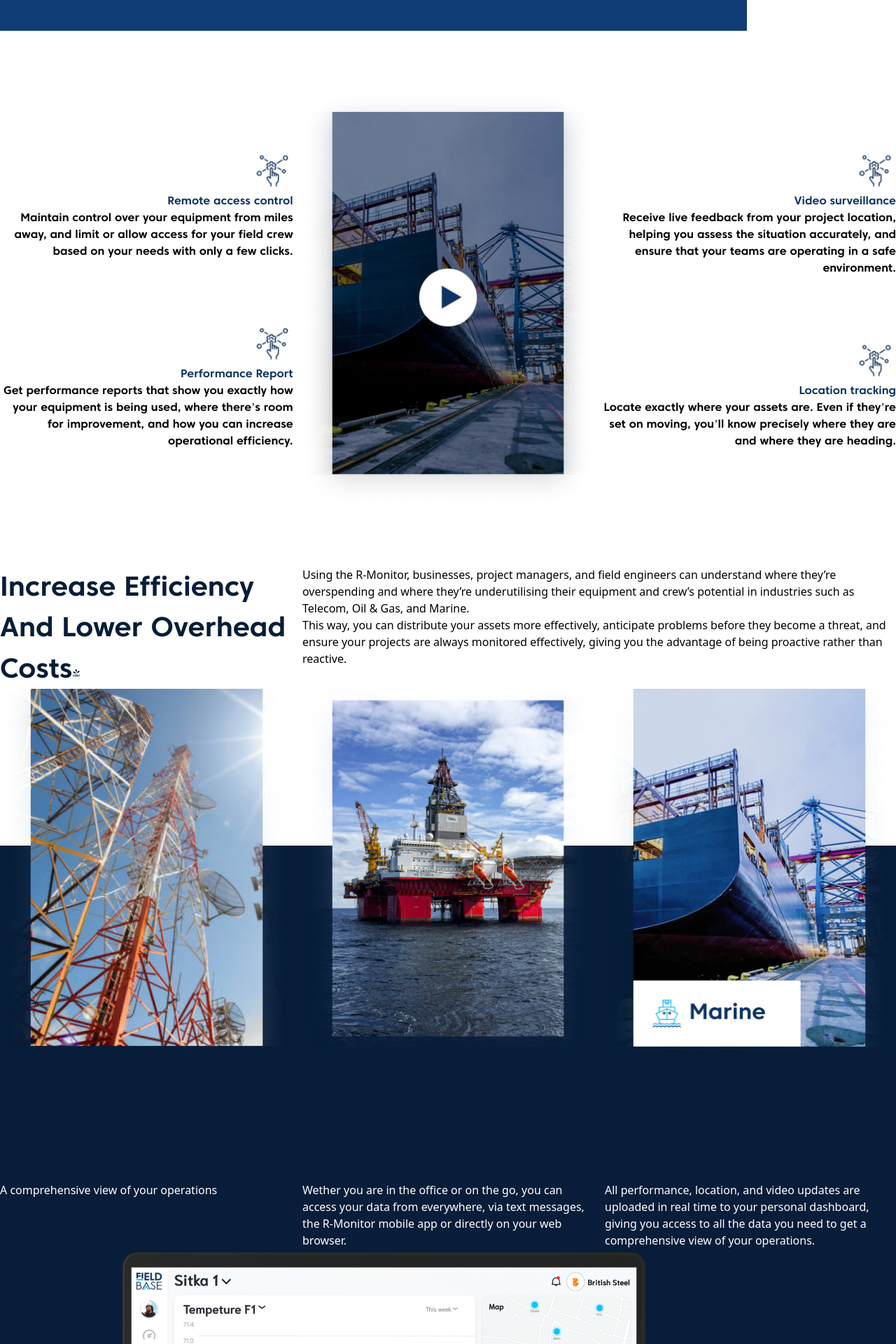
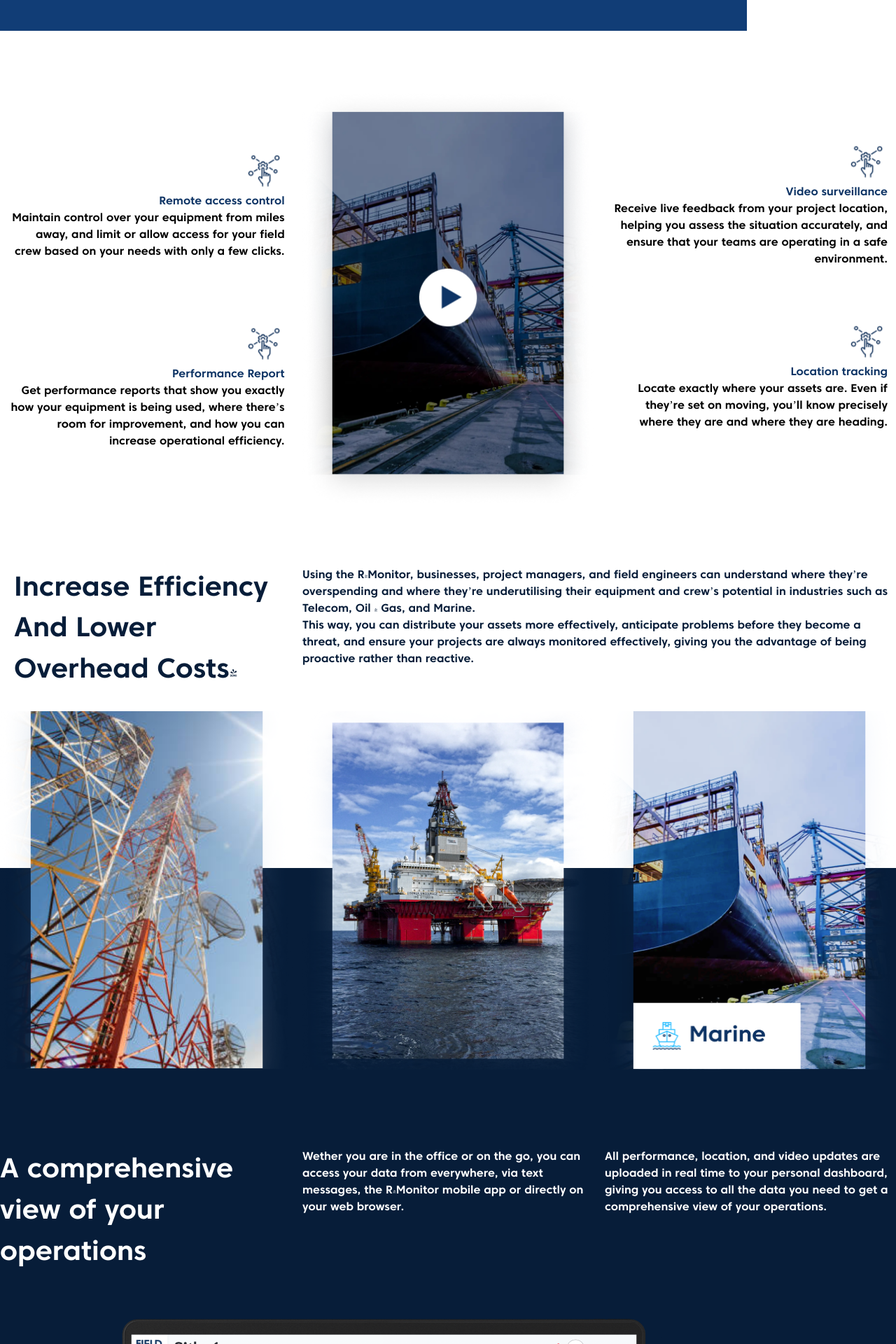
Before and after one commit to walosha/fbase-test, a React (Vite) app: page / in a window 1280 px wide. Shown: the part 920-2840 px from the top of the page at 70% size. Built offline with nearby package versions, Linux system fonts and the light colour scheme; what tailwindcss-animated would draw is missing.

Commit message:
add. fixes

```diff
--- a/src/components/benefit/index.tsx
+++ b/src/components/benefit/index.tsx
@@ -2,7 +2,7 @@ export default function Benefits() {
   return (
     <div className="bg-primaryLight3 lg:w-5/6 sm:w-full py-4 lg:-mt-16 sm:mt-0 sm:relative">
       <div className="flex flex-col sm:flex-row">
-        <div className="px-16 py-16">
+        <div className="lg:px-16 px-4 lg:py-16 py-4">
           <div className="flex items-center mb-6 ">
             <img className="me-2" src="assets/landing/Dashboard.svg" />
             <p className="text-primaryLight font-primary ">Monitor assets</p>
@@ -13,7 +13,7 @@ export default function Benefits() {
             efficiency and growth!
           </p>
         </div>
-        <div className="px-16 py-16">
+        <div className="lg:px-16 px-4 lg:py-16 py-4">
           <div className="flex items-center mb-6">
             <img className="me-2" src="assets/landing/online.svg" />
             <p className="text-primaryLight font-primary">
@@ -26,7 +26,7 @@ export default function Benefits() {
             GSM networks.
           </p>
         </div>
-        <div className="px-16 py-16">
+        <div className="lg:px-16 px-4 lg:py-16 py-4">
           <div className="flex items-center mb-6">
             <img className="me-2" src="assets/landing/error.svg" />
             <p className="text-primaryLight font-primary">Thresholds Alerts</p>
--- a/src/components/features/index.tsx
+++ b/src/components/features/index.tsx
@@ -1,14 +1,14 @@
 export default function Features() {
   return (
     <div className="mx-auto max-w-screen-xl lg:py-20">
-      <div className="grid grid-cols-3 gap-3 sm:flex-col">
+      <div className="grid lg:grid-cols-3 grid-cols-1 gap-3 sm:flex-col">
         <div className=" sm:col-span-1 md:col-span-1 sm:order-2">
           <div>
             <img src="/assets/landing/video.png" alt="" />
           </div>
         </div>
-        <div className="flex flex-col justify-evenly sm:col-span-3 md:col-span-1 sm:order-1">
-          <div className="flex flex-col text-right">
+        <div className="flex flex-col justify-evenly sm:order-1">
+          <div className="flex flex-col text-right sm:px-3">
             <div className="ml-auto">
               <img src="/assets/landing/rac.svg" alt="" />
             </div>
@@ -21,7 +21,7 @@ export default function Features() {
               few clicks.
             </p>
           </div>
-          <div className="flex flex-col sm:col-span-3 md:col-span-1 text-right">
+          <div className="flex flex-col text-right sm:px-3">
             <div className="ml-auto">
               <img src="/assets/landing/rac.svg" alt="" />
             </div>
@@ -35,8 +35,8 @@ export default function Features() {
             </p>
           </div>
         </div>
-        <div className="flex flex-col justify-evenly sm:col-span-3 md:col-span-1 sm:order-3">
-          <div className="flex flex-col text-right">
+        <div className="flex flex-col justify-evenly sm:order-3">
+          <div className="flex flex-col text-right sm:px-3">
             <div className="ml-auto">
               <img src="/assets/landing/rac.svg" alt="" />
             </div>
@@ -49,7 +49,7 @@ export default function Features() {
               operating in a safe environment.{' '}
             </p>
           </div>
-          <div className="flex flex-col text-right">
+          <div className="flex flex-col text-right sm:px-3 mb-10">
             <div className="ml-auto">
               <img src="/assets/landing/rac.svg" alt="" />
             </div>
--- a/src/components/industries/index.tsx
+++ b/src/components/industries/index.tsx
@@ -1,20 +1,20 @@
 export default function Industries() {
   return (
     <div className="mx-auto max-w-screen-xl lg:py-0 lg:-mb-72">
-      <div className="grid grid-cols-3 gap-4 ">
-        <div className="">
-          <p className="font-primary  lg:text-4xl text-primary">
+      <div className="grid grid-cols-1 lg:grid-cols-3 gap-4 mb-8">
+        <div className="sm:px-5">
+          <p className="font-primary text-2xl lg:text-4xl text-primary">
             Increase Efficiency And Lower Overhead Costs!{' '}
           </p>
         </div>
         <div className="col-span-2 ">
-          <p>
+          <p className="font-primary text-base text-primary">
             Using the R-Monitor, businesses, project managers, and field
             engineers can understand where they’re overspending and where
             they’re underutilising their equipment and crew’s potential in
             industries such as Telecom, Oil & Gas, and Marine.
           </p>
-          <p>
+          <p className="font-primary text-base text-primary">
             This way, you can distribute your assets more effectively,
             anticipate problems before they become a threat, and ensure your
             projects are always monitored effectively, giving you the advantage
--- a/src/components/mockup/index.tsx
+++ b/src/components/mockup/index.tsx
@@ -1,22 +1,22 @@
 export default function Mockup() {
   return (
     <div className="bg-primary lg:pt-80">
-      <div className="mx-auto max-w-screen-xl lg:py-40">
-        <div className="grid grid-cols-3 gap-4 ">
+      <div className="mx-auto max-w-screen-xl lg:py-20">
+        <div className="grid grid-cols-3 gap-4  mb-16">
           <div className="">
-            <p className="text-white">
+            <p className="font-primary text-2xl lg:text-4xl text-white">
               A comprehensive view of your operations
             </p>
           </div>
           <div className="">
-            <p className="text-white">
+            <p className="font-primary text-base text-white">
               Wether you are in the office or on the go, you can access your
               data from everywhere, via text messages, the R-Monitor mobile app
               or directly on your web browser.
             </p>
           </div>
           <div className="">
-            <p className="text-white">
+            <p className="font-primary text-base text-white">
               All performance, location, and video updates are uploaded in real
               time to your personal dashboard, giving you access to all the data
               you need to get a comprehensive view of your operations.
```
